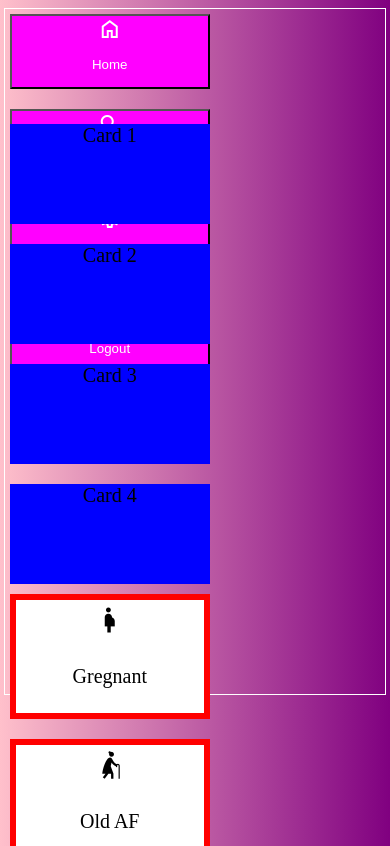
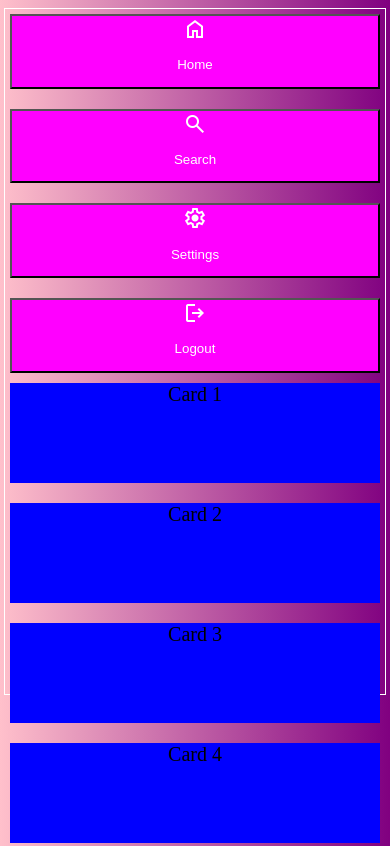
Before and after one commit to mzsigler/testing, a plain HTML site: page testing.html in a window 390 px wide. Shown: the top 846 px of the page. Drawn offline with nearby package versions, Linux system fonts and the light colour scheme.

Commit message:
Fixed some @media stuff so the layout doesn't look dumb when it transitions

```diff
--- a/style.css
+++ b/style.css
@@ -87,11 +87,24 @@ body {
     padding: 5px;
 }
 
+@media (max-width: 900px) {
+    .wrapper {
+        grid-template-areas:
+        "header header"
+        "sidebar sidebar"
+        "content content";
+        grid-template-columns: auto;
+        grid-template-rows: auto;
+    }
+}
+
 @media (max-width: 700px) {
     .wrapper {
         grid-template-areas:
         "header"
         "sidebar"
         "content";
+        grid-template-columns: auto;
+        grid-template-rows: auto;
     }
 }
```
